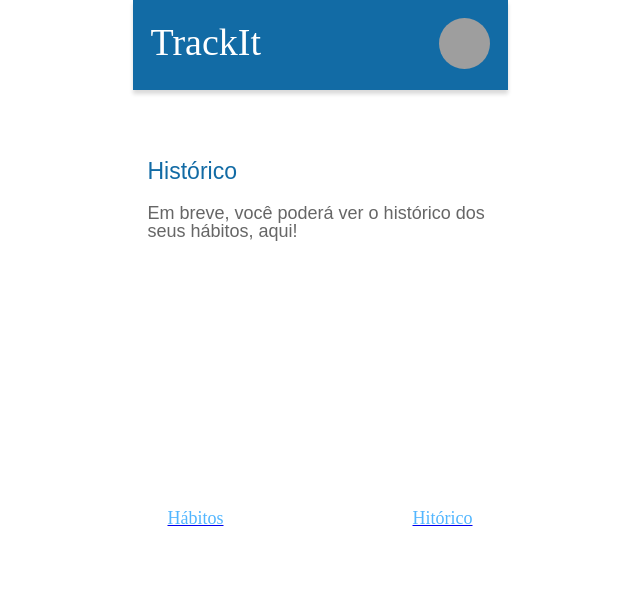
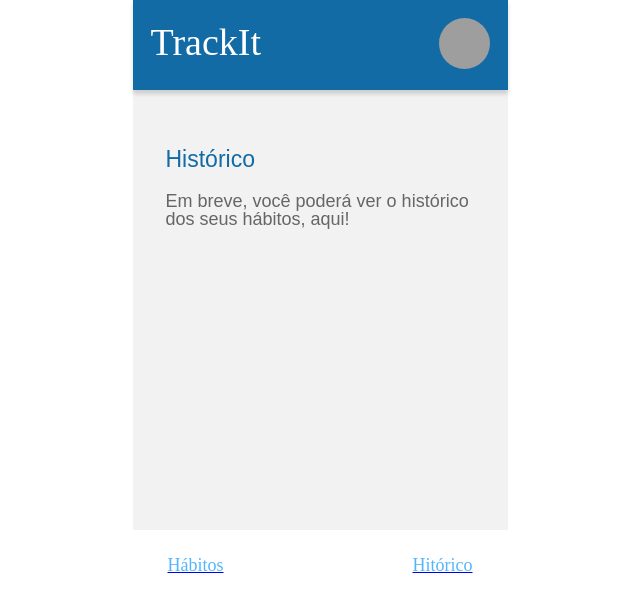
Before and after one commit to Marceloleda/projeto10-trackit-T6, a React (Create React App) app: page /historico in a window 1280 px wide. Shown: the top 612 px of the page, without its empty margins (320-960 px from the left). Built offline with nearby package versions, Linux system fonts and the light colour scheme; grey boxes are pictures that could not be loaded.

Commit message:
feito get de informacoes da api e paginas hoje e habitos

```diff
--- a/src/Components/TelaHistorico.js
+++ b/src/Components/TelaHistorico.js
@@ -5,20 +5,26 @@ import MenuFooter from './MenuFooter'
 export default function TelaHistorico () {
     return (
 
-        <>
+        <Body>
             <Empurra/>
             <HistoryTitle>Histórico</HistoryTitle>
             <FutureHistory>Em breve, você poderá ver o histórico dos seus hábitos, aqui!</FutureHistory>
-        </>
+        </Body>
 
     );
 }
+const Body =styled.div`
+    background:#F2F2F2;
+    height: 530px;
+    padding: 18px;
+    box-sizing: border-box;
 
+
+`;
 const HistoryTitle = styled.div`
 
-    margin-top: 50px;
+    margin-top: 20px;
     margin-left: 15px;
-    width: 100px;
     height: 29px;
 
     font-family: 'Lexend Deca', sans-serif;
@@ -32,8 +38,7 @@ const FutureHistory = styled.div`
 
     margin-top: 15px;
     margin-left: 15px;
-    margin-bottom: 205px;
-    width: 338px;
+    margin-bottom: 235px;
     height: 74px;
 
     font-family: 'Lexend Deca', sans-serif;
```
